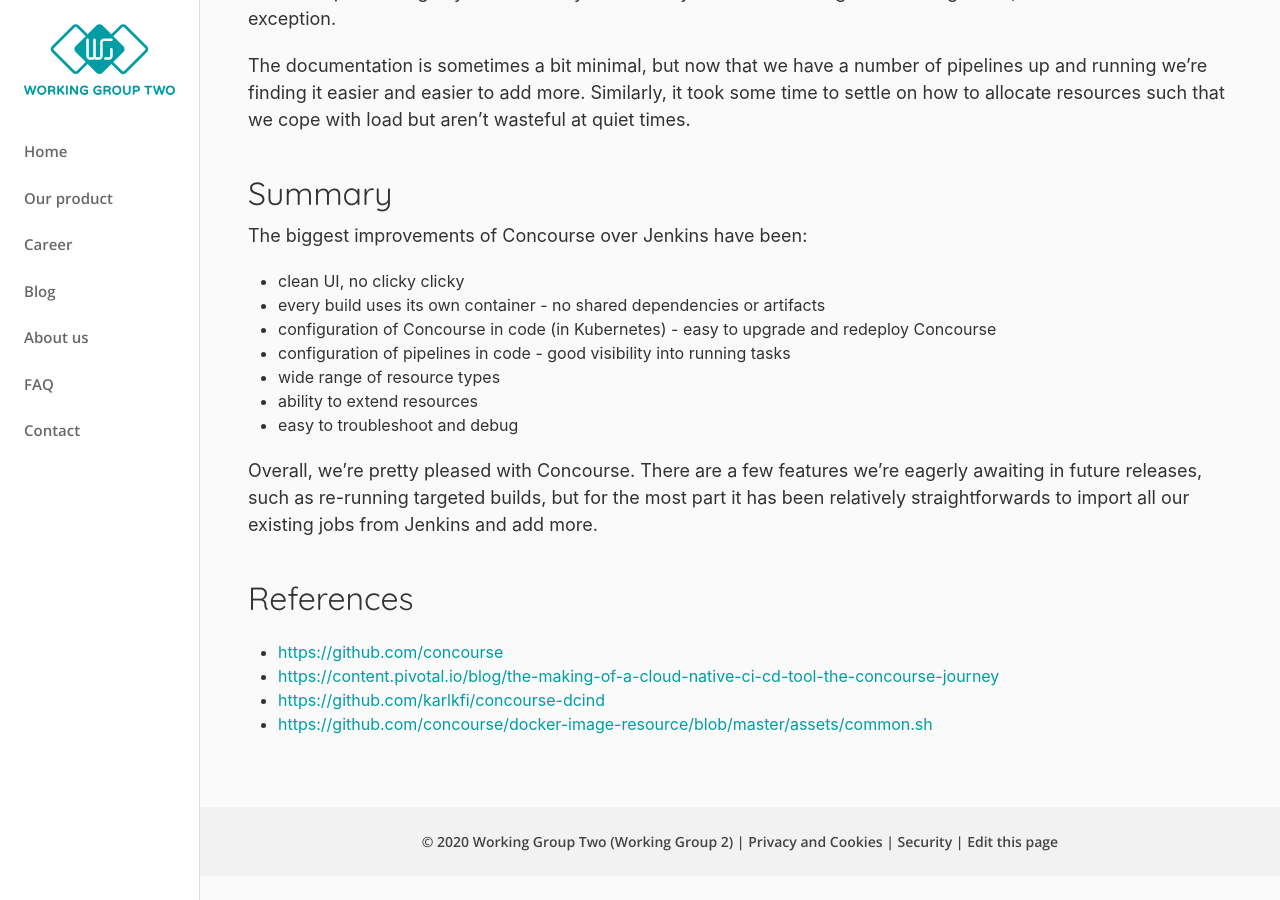
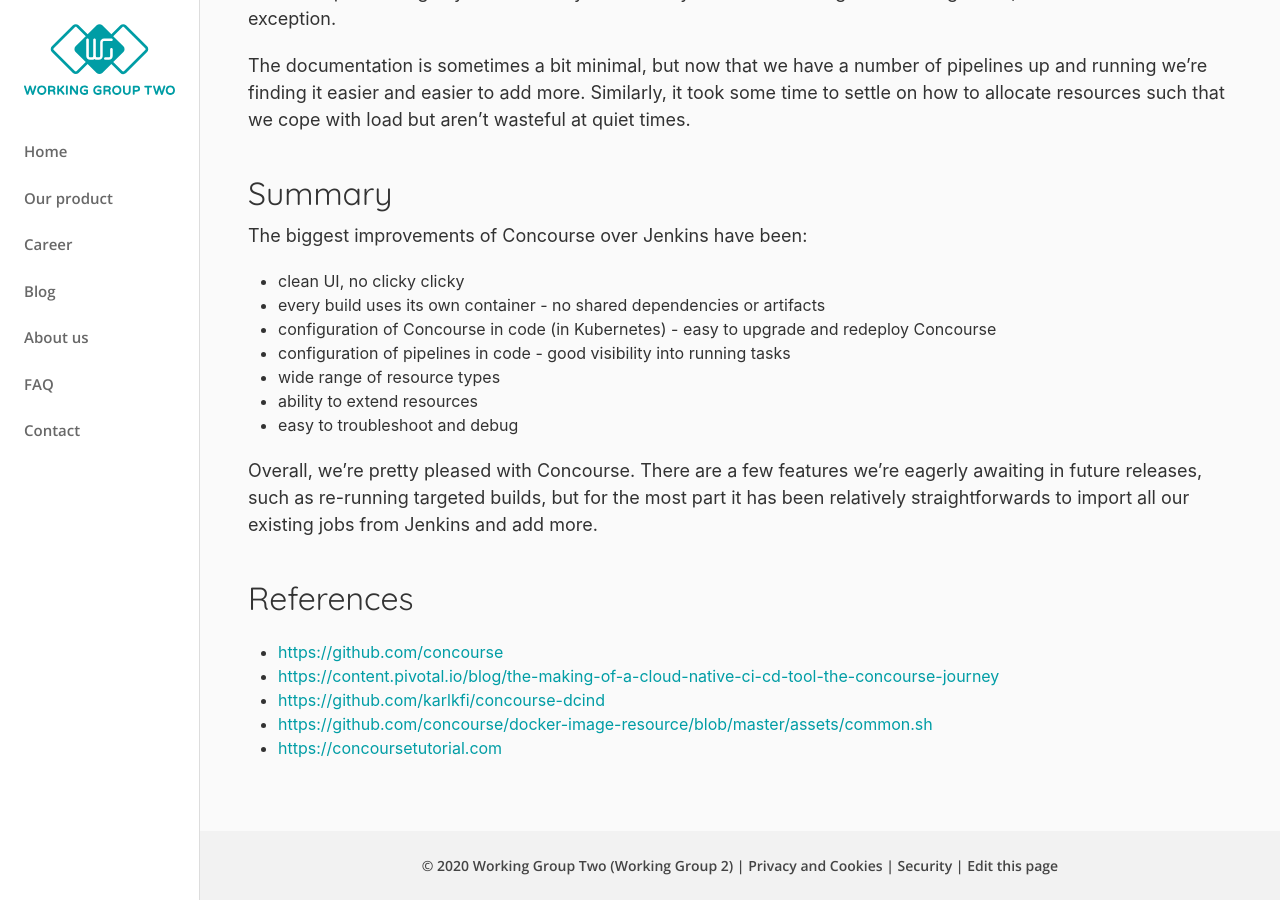
Before and after one commit to working-group-two/engineering-blog, a Jekyll site: the page built from pages/blog/_posts/2019-12-20-jenkins-to-concourse.md, in a window 1280 px wide and 900 px high, scrolled down 3745 px. Built offline with Jekyll 4.4.1, drawn with Linux system fonts in a browser that asks for light colours; nearby versions of some CDN libraries; before the commit the page ends 4621 px from its top, so only the background shows below that; some of the changed lines change nothing that is shown.

Commit message:
[blog] Add link to The Concourse Tutorial (#30)

```diff
--- a/pages/blog/_posts/2019-12-20-jenkins-to-concourse.md
+++ b/pages/blog/_posts/2019-12-20-jenkins-to-concourse.md
@@ -132,3 +132,4 @@
 * [https://content.pivotal.io/blog/the-making-of-a-cloud-native-ci-cd-tool-the-concourse-journey]()
 * [https://github.com/karlkfi/concourse-dcind]()
 * [https://github.com/concourse/docker-image-resource/blob/master/assets/common.sh]()
+* [https://concoursetutorial.com]()
```
